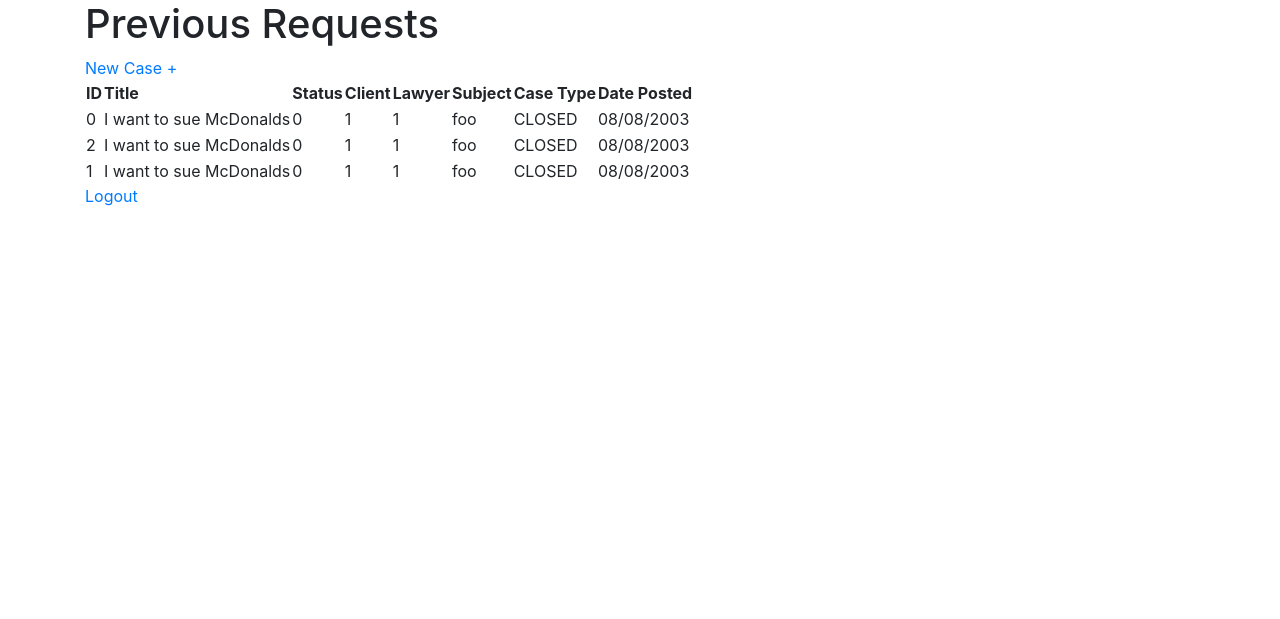
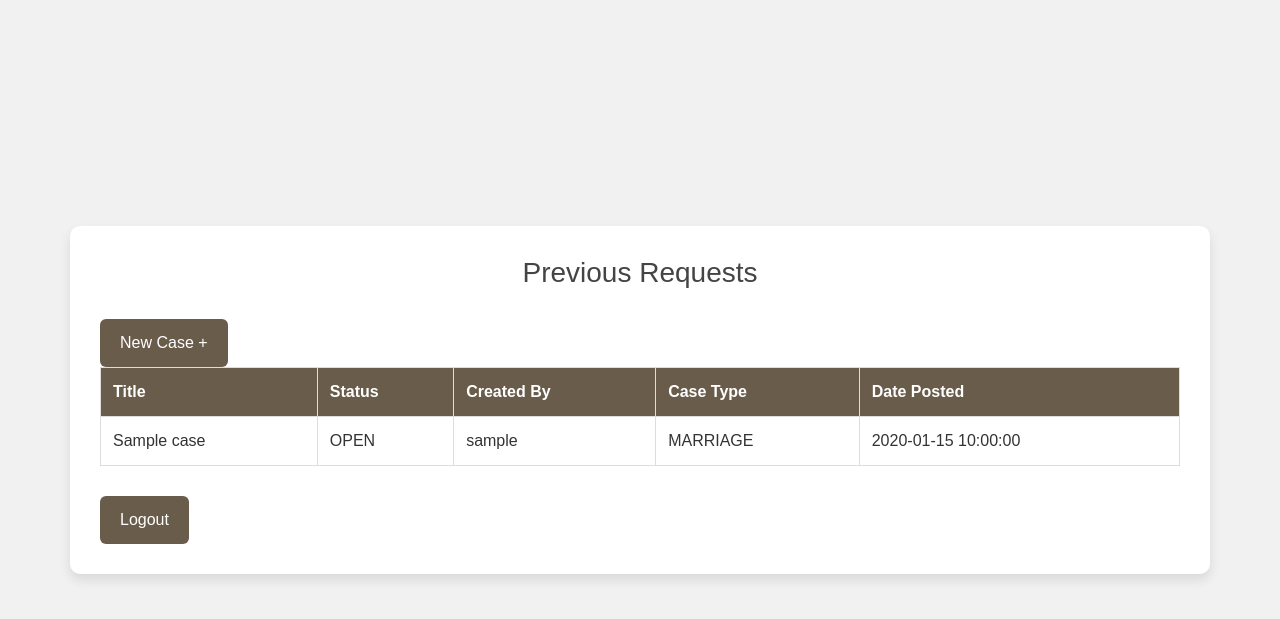
Before and after one commit to siddsp02/LawReach, a Flask app: page /client in a window 1280 px wide. Shown: the top 619 px of the page. Run offline with Flask 3, Linux system fonts and the light colour scheme; a user stored in the database is signed in; tables that the repository leaves empty hold one stand-in row (values such as "Sample post").

Commit message:
Added posting functionality.

```diff
--- a/src/main.py
+++ b/src/main.py
@@ -17,10 +17,11 @@ from forms import (
     LoginForm,
 )
 
+
 try:
-    from src.models import Case, Status, User, UserType, db
+    from src.models import Case, Status, User, UserType, db, CaseType
 except ImportError:
-    from models import Case, Status, User, UserType, db
+    from models import Case, Status, User, UserType, db, CaseType
 
 
 def create_app() -> Flask:
@@ -161,7 +162,6 @@ def client_sign_up():
         )
         db.session.add(user)
         db.session.commit()
-        print(User.query.all())
         flash("Account created! You can now log in!", "success")
         return redirect(url_for("index"))
     else:
@@ -176,12 +176,18 @@ def lawyer_application():
 
 
 @app.route("/client")
+@login_required
 def client():
-    return render_template("client.html", requests=data, header=header)
+    cases = Case.query.filter_by(client=current_user)
+    header = ["Title", "Status", "Created By", "Case Type", "Date Posted"]
+    cases_dct = [
+        {k: v for k, v in vars(case).items() if not k.startswith("_")} for case in cases
+    ]
+    return render_template("client.html", requests=data, cases=cases, header=header)
 
 
 # This needs more to be added.
-@app.route("/client-create-case")
+@app.route("/client-create-case", methods=["POST", "GET"])
 @login_required
 def client_create_case():
     form = CreateCaseForm()
@@ -190,12 +196,12 @@ def client_create_case():
             title=form.title.data,  # type: ignore
             content=form.content.data,  # type: ignore
             status=Status.PENDING,  # type: ignore
-            author=current_user,  # type: ignore
+            case_type=CaseType[form.case_type.data],  # type: ignore
+            client=current_user,  # type: ignore
         )
         db.session.add(case)
         db.session.commit()
-        flash("Case created!")
-        return redirect(url_for("client_request"))
+        return redirect(url_for("client"))
     return render_template("client-create-case.html", form=form)
 
 
--- a/src/models.py
+++ b/src/models.py
@@ -30,7 +30,7 @@ class User(db.Model, UserMixin):
     first_name = db.Column(db.String(20), unique=False, nullable=False)
     last_name = db.Column(db.String(20), unique=False, nullable=False)
     username = db.Column(db.String(20), unique=True, nullable=False)
-    email = db.Column(db.String(), nullable=False)
+    email = db.Column(db.String(100), nullable=False)
     password = db.Column(db.String(60), nullable=False)
     client_cases = db.relationship(
         "Case", backref="client", lazy=True, foreign_keys="Case.client_id"
@@ -52,10 +52,12 @@ class User(db.Model, UserMixin):
 
 class Case(db.Model):
     id = db.Column(db.Integer, primary_key=True)
+    title = db.Column(db.String(200), unique=False, nullable=False)
+    content = db.Column(db.Text, nullable=False)
     status = db.Column(db.Enum(Status), nullable=False)
     client_id = db.Column(db.Integer, db.ForeignKey("user.id"), nullable=False)
     lawyer_id = db.Column(db.Integer, db.ForeignKey("user.id"), nullable=True)
-    case_type = db.Column(db.Enum(CaseType))
+    case_type = db.Column(db.Enum(CaseType), nullable=False)
     date_posted = db.Column(db.DateTime, nullable=False, default=datetime.now)
 
     def __repr__(self):
--- a/src/static/styles/client.css
+++ b/src/static/styles/client.css
@@ -19,7 +19,7 @@ body {
 /* Main Container */
 .container {
     width: 100%;
-    max-width: 800px;
+    /* max-width: 800px; */
     margin: 20px;
     background-color: #fff;
     padding: 30px;
@@ -42,7 +42,8 @@ table {
     margin-bottom: 20px;
 }
 
-th, td {
+th,
+td {
     padding: 12px;
     text-align: left;
     border: 1px solid #ddd;
@@ -76,7 +77,7 @@ a:hover {
     transform: scale(1.05);
 }
 
-/* Mobile Adjustments */
+/* Mobile Adjustments
 @media (max-width: 600px) {
     .container {
         padding: 20px;
@@ -95,4 +96,4 @@ a:hover {
         font-size: 14px;
         padding: 10px 15px;
     }
-}
+} */
--- a/src/templates/client.html
+++ b/src/templates/client.html
@@ -6,7 +6,7 @@
     <title> Previous Requests </title>
     <link rel="stylesheet" href="https://cdn.jsdelivr.net/npm/bootstrap@4.4.1/dist/css/bootstrap.min.css"
         integrity="sha384-Vkoo8x4CGsO3+Hhxv8T/Q5PaXtkKtu6ug5TOeNV6gBiFeWPGFN9MuhOf23Q9Ifjh" crossorigin="anonymous">
-    <link rel="stylesheet" type="text/css" href="{{ url_for('static', filename='styles/client-request.css') }}">
+    <link rel="stylesheet" type="text/css" href="{{ url_for('static', filename='styles/client.css') }}">
 </head>
 
 <body>
@@ -26,15 +26,13 @@
                     </tr>
                 </thead>
                 <tbody>
-                    {% for request in requests %}
+                    {% for case in cases %}
                     <tr>
-                        {% for value in request.values() %}
-                        <td>{{ value }}</td>
-                        {% endfor %}
-                    </tr>
-                    {% else %}
-                    <tr>
-                        <td colspan="3">No support requests found.</td>
+                        <td>{{ case.title }}</td>
+                        <td>{{ case.status._name_ }}</td>
+                        <td>{{ case.client.username }}</td>
+                        <td>{{ case.case_type._name_ }}</td>
+                        <td>{{ case.date_posted }}</td>
                     </tr>
                     {% endfor %}
                 </tbody>
```
Also changed, not shown: src/templates/log-in.html (+0 -14 lines).
